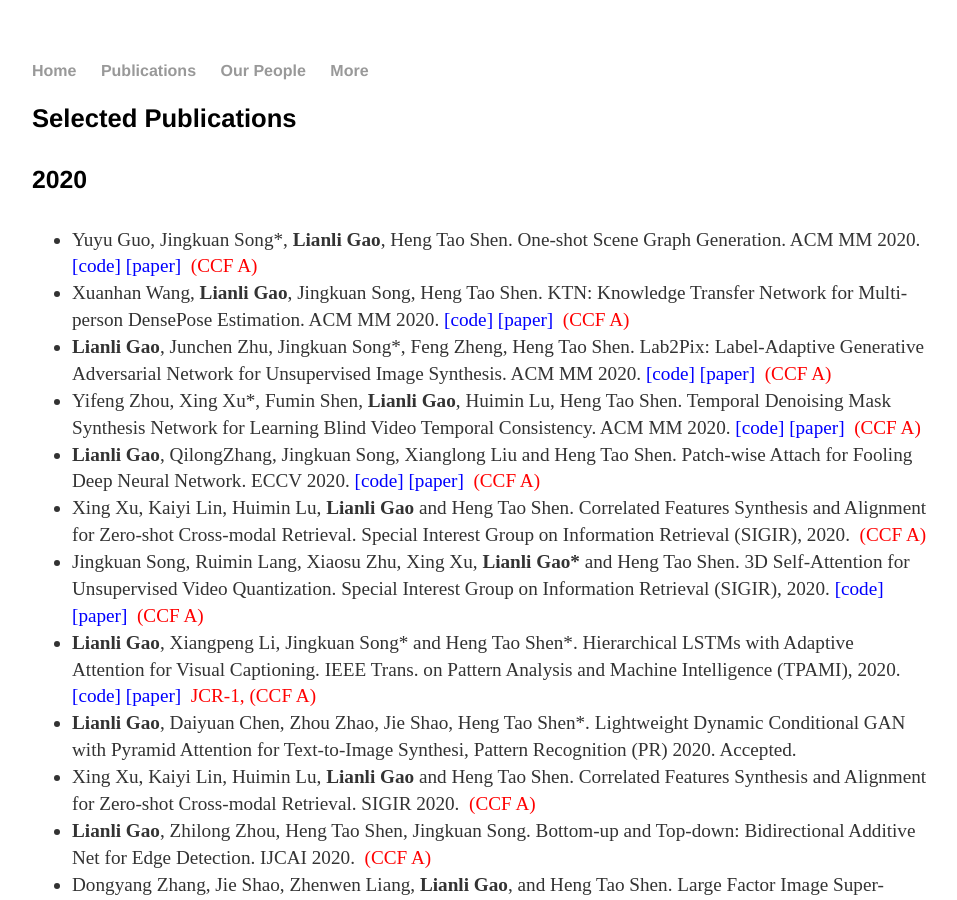
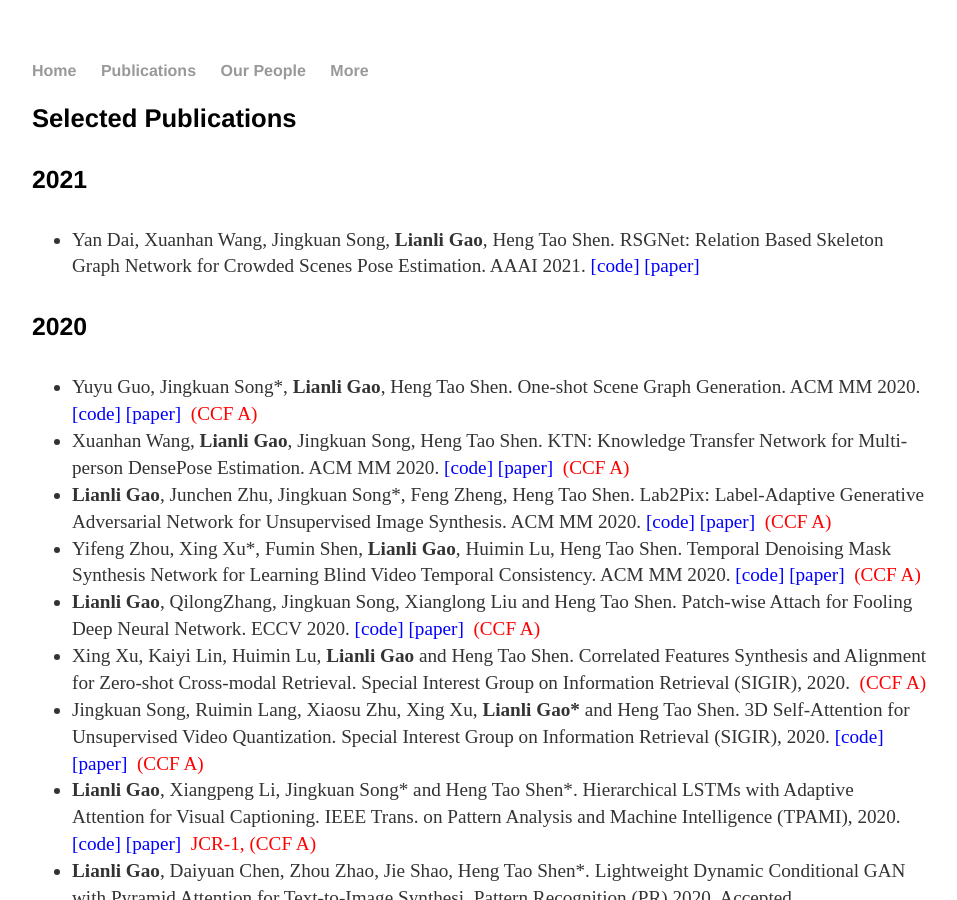
Before and after one commit to lianliGao/lianligao.github.io, a Jekyll site: the page built from cv/index.html, in a window 1280 px wide and 900 px high. Shown: the whole window, without its empty margins (160-1117 px from the left). Built offline with Jekyll 4.4.1, drawn with Linux system fonts in a browser that asks for light colours.

Commit message:
Update index.html

```diff
--- a/cv/index.html
+++ b/cv/index.html
@@ -17,9 +17,15 @@
 					<h2>Selected Publications</h2>
 
 				<!--	<p><strong>Lianli Gao</strong> (204). Title of a Chapter You Wrote for a Book. In I.M Editor (Ed.), <em>The Book I Contributed To</em> (pp. 97-108). City, ST: Publisher Name. Chapter available at: <a href="#">http://permalink</a>. -->
+<h4>2021</h4>
+<ul>
+	<li> Yan Dai, Xuanhan Wang, Jingkuan Song, <strong>Lianli Gao</strong>, Heng Tao Shen. RSGNet: Relation Based Skeleton Graph Network for Crowded Scenes Pose Estimation. AAAI 2021. <a ref="https://github.com/vikki-dai/RSGNet" rel="nofollow"><font color="#0000ff"> [code] </font></a> <a href="https://aaai.org/Conferences/AAAI-21/wp-content/uploads/2020/12/AAAI-21_Accepted-Paper-List.Main_.Technical.Track_.pdf" rel="nofollow"><font color="#0000ff"> [paper] </font></a> </li>
+</ul>
+</h4>
+
 <h4>2020</h4>
 <ul>
-<li> Yuyu Guo, Jingkuan Song*, <strong>Lianli Gao</strong>, Heng Tao Shen.  One-shot Scene Graph Generation. ACM MM 2020. <a href=" " rel="nofollow"><font color="#0000ff"> [code] </font></a> <a href="https://2020.acmmm.org/main-track-list.html " rel="nofollow"><font color="#0000ff"> [paper] </font></a>  <font color="#ff0000"><b>&nbsp;</b>(CCF A)</font></li>
+<li> Yuyu Guo, Jingkuan Song*, <strong>Lianli Gao</strong>, Heng Tao Shen.  One-shot Scene Graph Generation. ACM MM 2020. <a href=" https://github.com/gyy8426/OS-SGG" rel="nofollow"><font color="#0000ff"> [code] </font></a> <a href="https://2020.acmmm.org/main-track-list.html " rel="nofollow"><font color="#0000ff"> [paper] </font></a>  <font color="#ff0000"><b>&nbsp;</b>(CCF A)</font></li>
 <li> Xuanhan Wang, <strong>Lianli Gao</strong>, Jingkuan Song, Heng Tao Shen. KTN: Knowledge Transfer Network for Multi-person DensePose Estimation. ACM MM 2020. <a href=" " rel="nofollow"><font color="#0000ff"> [code] </font></a> <a href=" https://2020.acmmm.org/main-track-list.html" rel="nofollow"><font color="#0000ff"> [paper] </font></a>  <font color="#ff0000"><b>&nbsp;</b>(CCF A)</font> </li>
 <li> <strong>Lianli Gao</strong>, Junchen Zhu, Jingkuan Song*, Feng Zheng, Heng Tao Shen. Lab2Pix: Label-Adaptive Generative Adversarial Network for Unsupervised Image Synthesis. ACM MM 2020. <a href="https://github.com/RoseRollZhu/Lab2Pix" rel="nofollow"><font color="#0000ff"> [code] </font></a> <a href="https://2020.acmmm.org/main-track-list.html " rel="nofollow"><font color="#0000ff"> [paper] </font></a>  <font color="#ff0000"><b>&nbsp;</b>(CCF A)</font></li>
 <li> Yifeng Zhou, Xing Xu*, Fumin Shen, <strong>Lianli Gao</strong>, Huimin Lu, Heng Tao Shen.  Temporal Denoising Mask Synthesis Network for Learning Blind Video Temporal Consistency. ACM MM 2020. <a href=" " rel="nofollow"><font color="#0000ff"> [code] </font></a> <a href="https://2020.acmmm.org/main-track-list.html " rel="nofollow"><font color="#0000ff"> [paper] </font></a>  <font color="#ff0000"><b>&nbsp;</b>(CCF A)</font></li>
```
